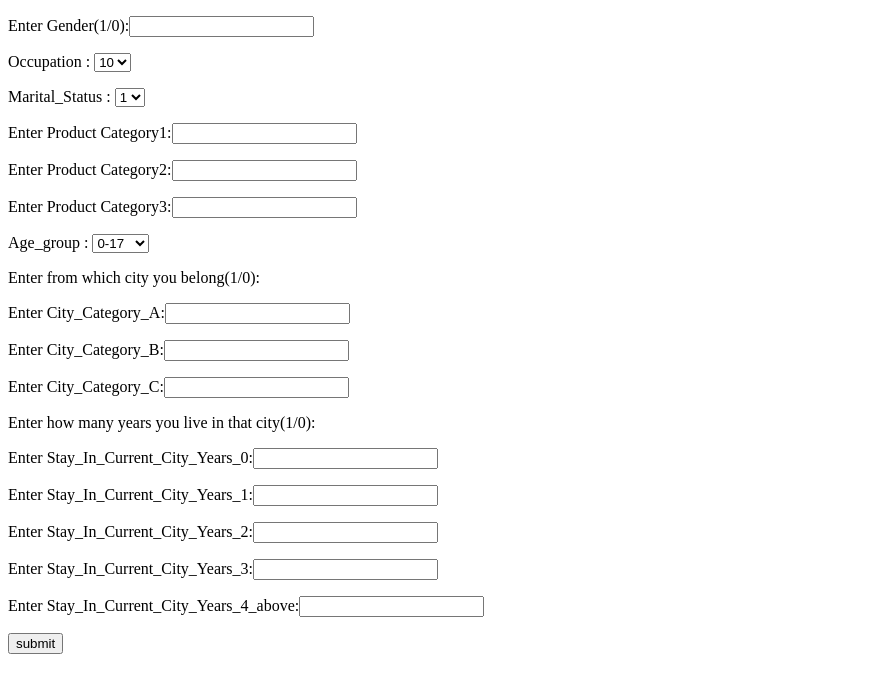
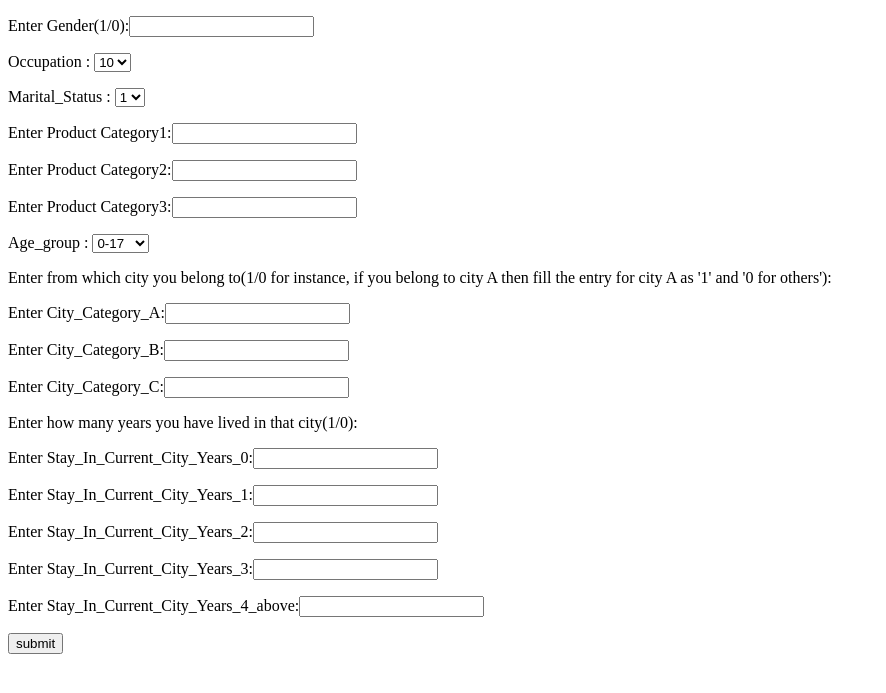
Before and after one commit to vgnshiyer/Machine_Learning, a Flask app: page / in a window 1280 px wide. Shown: the top 693 px of the page, without its empty margins (0-886 px from the left). Run offline with Flask 2, Linux system fonts and the light colour scheme; parts of the project's set-up code (start-up, migrations or seed data) failed here and were passed over.

Commit message:
Update home.html

```diff
--- a/Embedded-ML-applications/BlackFridaySale-Amount Predictor/templates/home.html
+++ b/Embedded-ML-applications/BlackFridaySale-Amount Predictor/templates/home.html
@@ -47,12 +47,12 @@
 <option value="7">55+</option>
 </select>
 
-<p>Enter from which city you belong(1/0): </p>
+<p>Enter from which city you belong to(1/0 for instance, if you belong to city A then fill the entry for city A as '1' and '0 for others'): </p>
 <p> Enter City_Category_A:<input name="City_Category_A" type ="text" /> </p>
 <p> Enter City_Category_B:<input name="City_Category_B" type ="text" /> </p>
 <p> Enter City_Category_C:<input name="City_Category_C" type ="text" /> </p>
 
-<p>Enter how many years you live in that city(1/0): </p>
+<p>Enter how many years you have lived in that city(1/0): </p>
 <p> Enter Stay_In_Current_City_Years_0:<input name="Stay_In_Current_City_Years_0" type ="text" /> </p>
 <p> Enter Stay_In_Current_City_Years_1:<input name="Stay_In_Current_City_Years_1" type ="text" /> </p>
 <p> Enter Stay_In_Current_City_Years_2:<input name="Stay_In_Current_City_Years_2" type ="text" /> </p>
```
